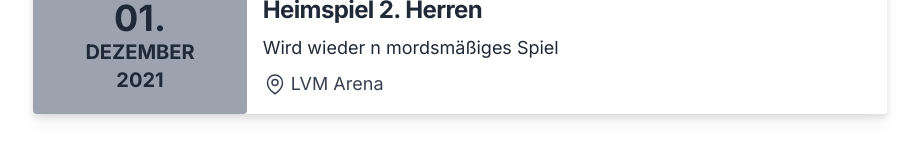
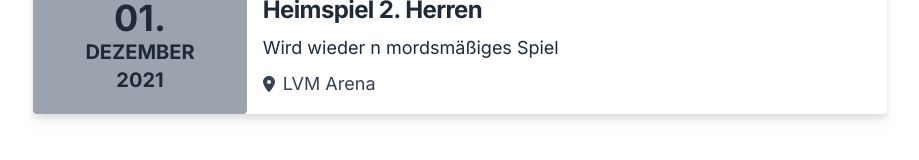
Before and after one commit to Pudl0/westerloy, a Next.js app: page /eventdashboard in a window 1280 px wide. Shown: the part 414-574 px from the top of the page, without its empty margins (180-1099 px from the left). Built offline with nearby package versions, Linux system fonts and the light colour scheme.

Commit message:
replacing heroicons with font-awesome icons

```diff
--- a/src/components/cards/event-dashboard-item.tsx
+++ b/src/components/cards/event-dashboard-item.tsx
@@ -1,3 +1,5 @@
+import { FontAwesomeIcon } from '@fortawesome/react-fontawesome';
+import { faLocationDot } from '@fortawesome/free-solid-svg-icons';
 import Image from 'next/image';
 
 export default function EventDashboardItem() {
@@ -13,22 +15,8 @@ export default function EventDashboardItem() {
         <div className="flex flex-col gap-y-2 p-4 font-normal text-gray-800">
           <h1 className="text-xl xl:text-2xl font-bold tracking-tight text-gray-800">Heimspiel 2. Herren</h1>
           <p className="leading-normal text-ms xl:text-lg">Wird wieder n mordsmäßiges Spiel</p>
-          <div className="flex flex-row items-center text-gray-700 gap-1">
-            <svg
-              xmlns="http://www.w3.org/2000/svg"
-              fill="none"
-              viewBox="0 0 24 24"
-              strokeWidth="1.5"
-              stroke="currentColor"
-              className="w-5 h-5 xl:w-6 xl:h-6"
-            >
-              <path strokeLinecap="round" strokeLinejoin="round" d="M15 10.5a3 3 0 11-6 0 3 3 0 016 0z" />
-              <path
-                strokeLinecap="round"
-                strokeLinejoin="round"
-                d="M19.5 10.5c0 7.142-7.5 11.25-7.5 11.25S4.5 17.642 4.5 10.5a7.5 7.5 0 1115 0z"
-              />
-            </svg>
+          <div className="flex flex-row items-center text-gray-700 gap-2">
+            <FontAwesomeIcon icon={faLocationDot} className="fas fa-location-dot"></FontAwesomeIcon>
             <div className="text-ms xl:text-lg">LVM Arena</div>
           </div>
         </div>
--- a/src/components/cards/news-dashboard-item.tsx
+++ b/src/components/cards/news-dashboard-item.tsx
@@ -1,4 +1,6 @@
 import Image from 'next/image';
+import { FontAwesomeIcon } from '@fortawesome/react-fontawesome';
+import { faArrowRight } from '@fortawesome/free-solid-svg-icons';
 
 export default function NewsDashboardItem() {
   return (
@@ -9,21 +11,9 @@ export default function NewsDashboardItem() {
         <p className="mb-3 mt-2 mx-6 font-normal text-gray-700 dark:text-gray-400">
           Dies ist ein Test-Eintrag zum testen des Designs
         </p>
-        <button className="inline-flex self-end items-center pr-6 py-2 text-sm font-medium text-center text-black rounded-lg">
+        <button className="inline-flex self-end items-center pr-6 py-2 text-sm font-medium text-center text-black rounded-lg gap-2">
           <p>Zum Artikel</p>
-          <svg
-            aria-hidden="true"
-            className="w-4 h-4 ml-2 -mr-1"
-            fill="currentColor"
-            viewBox="0 0 20 20"
-            xmlns="http://www.w3.org/2000/svg"
-          >
-            <path
-              fillRule="evenodd"
-              d="M10.293 3.293a1 1 0 011.414 0l6 6a1 1 0 010 1.414l-6 6a1 1 0 01-1.414-1.414L14.586 11H3a1 1 0 110-2h11.586l-4.293-4.293a1 1 0 010-1.414z"
-              clipRule="evenodd"
-            ></path>
-          </svg>
+          <FontAwesomeIcon icon={faArrowRight} className="fas fa-arrow-right"></FontAwesomeIcon>
         </button>
       </div>
     </div>
```
